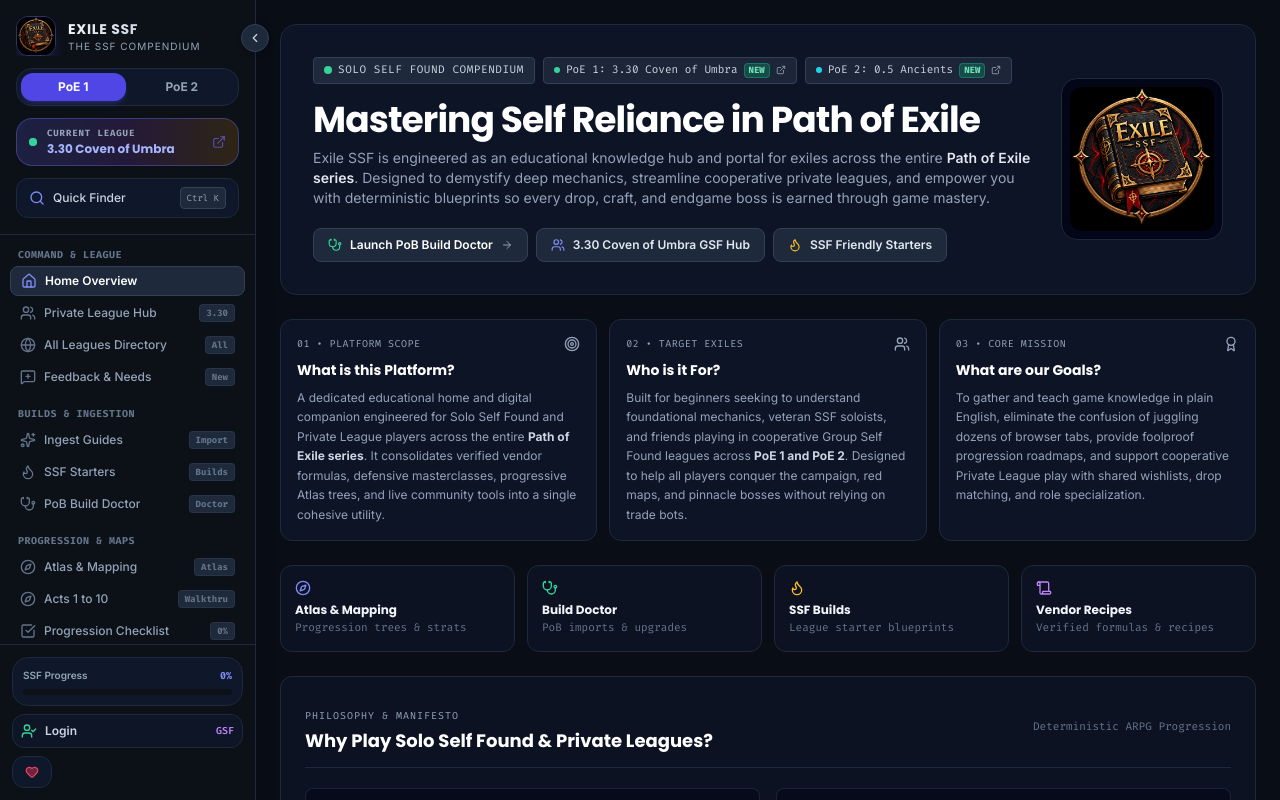
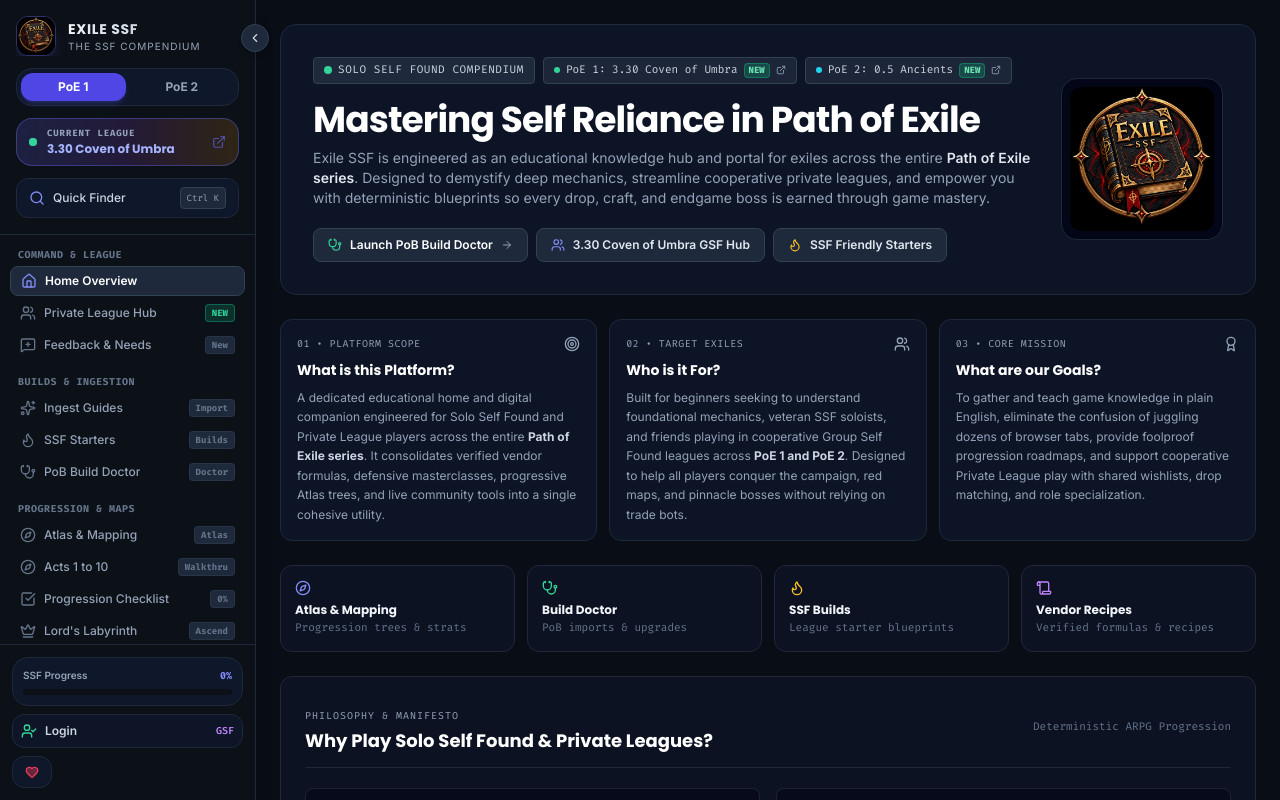
Before and after one commit to Leuie/exile-ssf, a React (Vite) app: page / in a window 1280 px wide. Shown: the top 800 px of the page. Built offline with nearby package versions, Linux system fonts and the light colour scheme.

Commit message:
Refactor Private League Hub directory with green NEW badge and unique shareable league routes

```diff
--- a/src/App.tsx
+++ b/src/App.tsx
@@ -31,20 +31,70 @@ import { getInitialLeagueRoster, INITIAL_COMMUNITY_GUIDES } from './data/private
 import type { TrackerItem, UserAccount, LeagueRosterMember, LookingForItem } from './types';
 
 export const App: React.FC = () => {
+  const getInitialLeagueId = (): string => {
+    if (typeof window === 'undefined') return 'poe1-330-umbra';
+    const path = window.location.pathname.toLowerCase().replace(/\/$/, '');
+    const hash = window.location.hash.toLowerCase().replace(/^#\/?/, '').replace(/\/$/, '');
+
+    if (path.startsWith('/league/')) {
+      return path.replace('/league/', '');
+    }
+    if (path.startsWith('/privateleaguehub/') && path !== '/privateleaguehub') {
+      return path.replace('/privateleaguehub/', '');
+    }
+    if (hash.startsWith('league/')) {
+      return hash.replace('league/', '');
+    }
+    if (hash.startsWith('privateleaguehub/') && hash !== 'privateleaguehub') {
+      return hash.replace('privateleaguehub/', '');
+    }
+    try {
+      const searchParams = new URLSearchParams(window.location.search);
+      const queryId = searchParams.get('league') || searchParams.get('id');
+      if (queryId) return queryId;
+    } catch {}
+    return 'poe1-330-umbra';
+  };
+
   const getInitialActiveTab = (): string => {
     if (typeof window === 'undefined') return 'home';
     const path = window.location.pathname.toLowerCase().replace(/\/$/, '');
     const hash = window.location.hash.toLowerCase().replace(/^#\/?/, '').replace(/\/$/, '');
-    if (path === '/privateleaguehub' || hash === 'privateleaguehub' || path === '/private-league-hub' || hash === 'private-league-hub') {
-      return 'private_league';
+
+    // Direct route to a specific league
+    if (
+      path.startsWith('/league/') ||
+      hash.startsWith('league/') ||
+      (path.startsWith('/privateleaguehub/') && path !== '/privateleaguehub') ||
+      (hash.startsWith('privateleaguehub/') && hash !== 'privateleaguehub')
+    ) {
+      return 'single_league';
     }
-    if (path === '/leagues' || hash === 'leagues') {
-      return 'private_leagues';
+
+    try {
+      const searchParams = new URLSearchParams(window.location.search);
+      if (searchParams.get('league') || searchParams.get('id')) {
+        return 'single_league';
+      }
+    } catch {}
+
+    // Direct route to the Private League Hub directory
+    if (
+      path === '/privateleaguehub' ||
+      hash === 'privateleaguehub' ||
+      path === '/private-league-hub' ||
+      hash === 'private-league-hub' ||
+      path === '/leagues' ||
+      hash === 'leagues'
+    ) {
+      return 'private_league_hub';
     }
+
     return 'home';
   };
 
   const [selectedGame, setSelectedGame] = useState<'poe1' | 'poe2'>('poe1');
+  const [selectedLeagueSessionId, setSelectedLeagueSessionId] = useState<string>(getInitialLeagueId);
   const [activeTab, setActiveTab] = useState<string>(getInitialActiveTab);
   const [isSearchOpen, setIsSearchOpen] = useState<boolean>(false);
   const [isAuthModalOpen, setIsAuthModalOpen] = useState<boolean>(false);
@@ -64,20 +114,18 @@ export const App: React.FC = () => {
 
   const [currentGuideSlug, setCurrentGuideSlug] = useState<string>(getInitialGuideSlug);
 
-  // Dedicated Route Detection (/login, /register, /admin, /leagues)
-  const getInitialRoute = (): 'login' | 'register' | 'admin' | 'leagues' | '' => {
+  // Dedicated Route Detection (/login, /register, /admin)
+  const getInitialRoute = (): 'login' | 'register' | 'admin' | '' => {
     if (typeof window === 'undefined') return '';
     const path = window.location.pathname.toLowerCase().replace(/\/$/, '');
     const hash = window.location.hash.toLowerCase().replace(/^#\/?/, '').replace(/\/$/, '');
     if (path === '/admin' || hash === 'admin') return 'admin';
     if (path === '/login' || hash === 'login') return 'login';
     if (path === '/register' || hash === 'register') return 'register';
-    if (path === '/leagues' || hash === 'leagues') return 'leagues';
     return '';
   };
 
-  const [currentRoute, setCurrentRoute] = useState<'login' | 'register' | 'admin' | 'leagues' | ''>(getInitialRoute);
-  const [selectedLeagueSessionId, setSelectedLeagueSessionId] = useState<string>('poe1-330-umbra');
+  const [currentRoute, setCurrentRoute] = useState<'login' | 'register' | 'admin' | ''>(getInitialRoute);
 
   useEffect(() => {
     const handleLocationChange = () => {
@@ -85,8 +133,10 @@ export const App: React.FC = () => {
       setCurrentRoute(route);
       const slug = getInitialGuideSlug();
       setCurrentGuideSlug(slug);
+      const leagueId = getInitialLeagueId();
+      setSelectedLeagueSessionId(leagueId);
       const tab = getInitialActiveTab();
-      if (tab === 'private_league' || tab === 'private_leagues' || tab === 'home') {
+      if (tab === 'private_league_hub' || tab === 'single_league' || tab === 'home') {
         setActiveTab(tab);
       }
     };
@@ -98,7 +148,7 @@ export const App: React.FC = () => {
     };
   }, []);
 
-  const navigateToRoute = (route: 'login' | 'register' | 'admin' | 'leagues' | '') => {
+  const navigateToRoute = (route: 'login' | 'register' | 'admin' | '') => {
     setCurrentRoute(route);
     const targetUrl = route ? `/${route}` : '/';
     try {
@@ -113,10 +163,10 @@ export const App: React.FC = () => {
     }
     if (typeof window !== 'undefined') {
       try {
-        if (tab === 'private_league') {
+        if (tab === 'private_league_hub' || tab === 'private_leagues') {
           window.history.pushState({}, '', '/privateleaguehub');
-        } else if (tab === 'private_leagues') {
-          window.history.pushState({}, '', '/leagues');
+        } else if (tab === 'single_league' || tab === 'private_league') {
+          window.history.pushState({}, '', `/league/${selectedLeagueSessionId}`);
         } else if (tab === 'home') {
           window.history.pushState({}, '', '/');
         }
@@ -287,36 +337,11 @@ export const App: React.FC = () => {
         }}
         onAdminSignOut={handleSignOut}
         onNavigateLeagueHub={() => {
-          setActiveTab('private_league');
+          setActiveTab('private_league_hub');
           navigateToRoute('');
         }}
         onNavigateHome={() => navigateToRoute('')}
       />
-    );
-  }
-
-  if (currentRoute === 'leagues') {
-    return (
-      <div className="min-h-screen bg-[#f8fafc] dark:bg-[#090d16] text-slate-900 dark:text-slate-100 p-4 sm:p-8 max-w-[1700px] mx-auto">
-        <div className="mb-6 flex items-center justify-between">
-          <button
-            type="button"
-            onClick={() => navigateToRoute('')}
-            className="text-xs font-mono text-slate-400 hover:text-white flex items-center gap-1.5 cursor-pointer"
-          >
-            <span>Back to Exile SSF</span>
-          </button>
-        </div>
-        <PrivateLeaguesDirectoryView
-          userAccount={userAccount}
-          onSelectLeague={(sessionId) => {
-            setSelectedLeagueSessionId(sessionId);
-            setActiveTab('private_league');
-            navigateToRoute('');
-          }}
-          onOpenAuthModal={handleOpenAuth}
-        />
-      </div>
     );
   }
 
@@ -335,7 +360,7 @@ export const App: React.FC = () => {
           try {
             window.history.pushState({}, '', '/privateleaguehub');
           } catch {}
-          handleSelectTab('private_league');
+          handleSelectTab('private_league_hub');
         }}
         onAddUniquesToLookingFor={(uniques) => {
           try {
@@ -377,7 +402,7 @@ export const App: React.FC = () => {
 
       {/* Main Content Area: Full Width, Fluid, Springy Utility Layout */}
       <main className={`flex-1 min-w-0 transition-all duration-300 ease-in-out w-full ${
-          activeTab === 'private_league'
+          activeTab === 'single_league' || activeTab === 'private_league'
             ? 'p-0 max-w-none'
             : 'p-3 sm:p-5 lg:p-6 max-w-[1700px] w-full mx-auto'
         }`}>
@@ -411,24 +436,32 @@ export const App: React.FC = () => {
             onNavigateToGuides={() => handleSelectTab('builds')}
           />
         )}
-        {activeTab === 'private_leagues' && (
+        {(activeTab === 'private_league_hub' || activeTab === 'private_leagues') && (
           <PrivateLeaguesDirectoryView
             userAccount={userAccount}
             onSelectLeague={(sessionId) => {
               setSelectedLeagueSessionId(sessionId);
-              handleSelectTab('private_league');
+              setActiveTab('single_league');
+              try {
+                window.history.pushState({}, '', `/league/${sessionId}`);
+              } catch {}
             }}
             onOpenAuthModal={handleOpenAuth}
           />
         )}
-        {activeTab === 'private_league' && (
+        {(activeTab === 'single_league' || activeTab === 'private_league') && (
           <PrivateLeagueHubView
             selectedGame={selectedGame}
             userAccount={userAccount}
             onOpenAuthModal={handleOpenAuth}
             initialSessionId={selectedLeagueSessionId}
             onUpdateUserAccount={handleSaveAccount}
-            onNavigateLeagues={() => handleSelectTab('private_leagues')}
+            onNavigateLeagues={() => {
+              setActiveTab('private_league_hub');
+              try {
+                window.history.pushState({}, '', '/privateleaguehub');
+              } catch {}
+            }}
           />
         )}
       </main>
--- a/src/components/PrivateLeagueHubView.tsx
+++ b/src/components/PrivateLeagueHubView.tsx
@@ -28,7 +28,9 @@ import {
   AlertTriangle,
   Edit3,
   Archive,
-  Save
+  Save,
+  ArrowLeft,
+  Share2
 } from 'lucide-react';
 import {
   ACTIVE_LEAGUE_SESSIONS,
@@ -1116,13 +1118,27 @@ export const PrivateLeagueHubView: React.FC<PrivateLeagueHubViewProps> = ({
               <button
                 type="button"
                 onClick={onNavigateLeagues}
-                className="px-2 py-1 rounded-lg bg-slate-800 hover:bg-slate-700 border border-slate-700 text-[10px] font-mono text-indigo-300 flex items-center gap-1 cursor-pointer transition-colors"
-                title="Browse all private leagues"
+                className="px-2.5 py-1 rounded-lg bg-indigo-950/60 hover:bg-indigo-900/60 border border-indigo-700/60 text-[11px] font-mono text-indigo-300 flex items-center gap-1.5 cursor-pointer transition-colors"
+                title="Return to Private League Hub directory"
               >
-                <Globe className="w-3 h-3 text-indigo-400" />
-                <span>All Leagues</span>
+                <ArrowLeft className="w-3.5 h-3.5" />
+                <span>Private League Hub</span>
               </button>
             )}
+
+            <button
+              type="button"
+              onClick={() => {
+                const url = typeof window !== 'undefined' ? `${window.location.origin}/league/${activeSessionId}` : `https://exilessf.app/league/${activeSessionId}`;
+                navigator.clipboard.writeText(url);
+                triggerCopy(url, 'Shareable League Link');
+              }}
+              className="px-2.5 py-1 rounded-lg bg-slate-800 hover:bg-slate-700 border border-slate-700 text-[11px] font-mono text-slate-300 flex items-center gap-1.5 cursor-pointer transition-colors"
+              title="Copy shareable link for this private league"
+            >
+              <Share2 className="w-3 h-3 text-indigo-400" />
+              <span>Share League</span>
+            </button>
 
             </div>
             <span className="hidden sm:inline-block text-[11px] font-mono px-2 py-0.5 rounded bg-slate-800 text-slate-400 border border-slate-700/60">
--- a/src/components/Sidebar.tsx
+++ b/src/components/Sidebar.tsx
@@ -22,8 +22,7 @@ import {
   ExternalLink,
   Home as HomeIcon,
   Stethoscope,
-  UserCheck,
-  Globe
+  UserCheck
 } from "lucide-react";
 
 interface SidebarProps {
@@ -100,8 +99,7 @@ interface NavGroup {
       title: 'Command & League',
       items: [
         { id: 'home', label: 'Home Overview', icon: HomeIcon, badge: null },
-        { id: 'private_league', label: 'Private League Hub', icon: Users, badge: '3.30' },
-        { id: 'private_leagues', label: 'All Leagues Directory', icon: Globe, badge: 'All' },
+        { id: 'private_league_hub', label: 'Private League Hub', icon: Users, badge: 'NEW' },
         { id: 'feedback', label: 'Feedback & Needs', icon: MessageSquarePlus, badge: 'New' }
       ]
     },
@@ -146,8 +144,7 @@ interface NavGroup {
       title: 'Command & League',
       items: [
         { id: 'home', label: 'Home Overview', icon: HomeIcon, badge: null },
-        { id: 'private_league', label: 'Private League Hub', icon: Users, badge: '0.5' },
-        { id: 'private_leagues', label: 'All Leagues Directory', icon: Globe, badge: 'All' },
+        { id: 'private_league_hub', label: 'Private League Hub', icon: Users, badge: 'NEW' },
         { id: 'poe2_hub', label: 'PoE 2 Hub & Roadmap', icon: Sparkles, badge: 'EA' },
         { id: 'feedback', label: 'Feedback & Needs', icon: MessageSquarePlus, badge: 'New' }
       ]
```
Also changed, not shown: src/components/PrivateLeaguesDirectoryView.tsx (+28 -6 lines).
